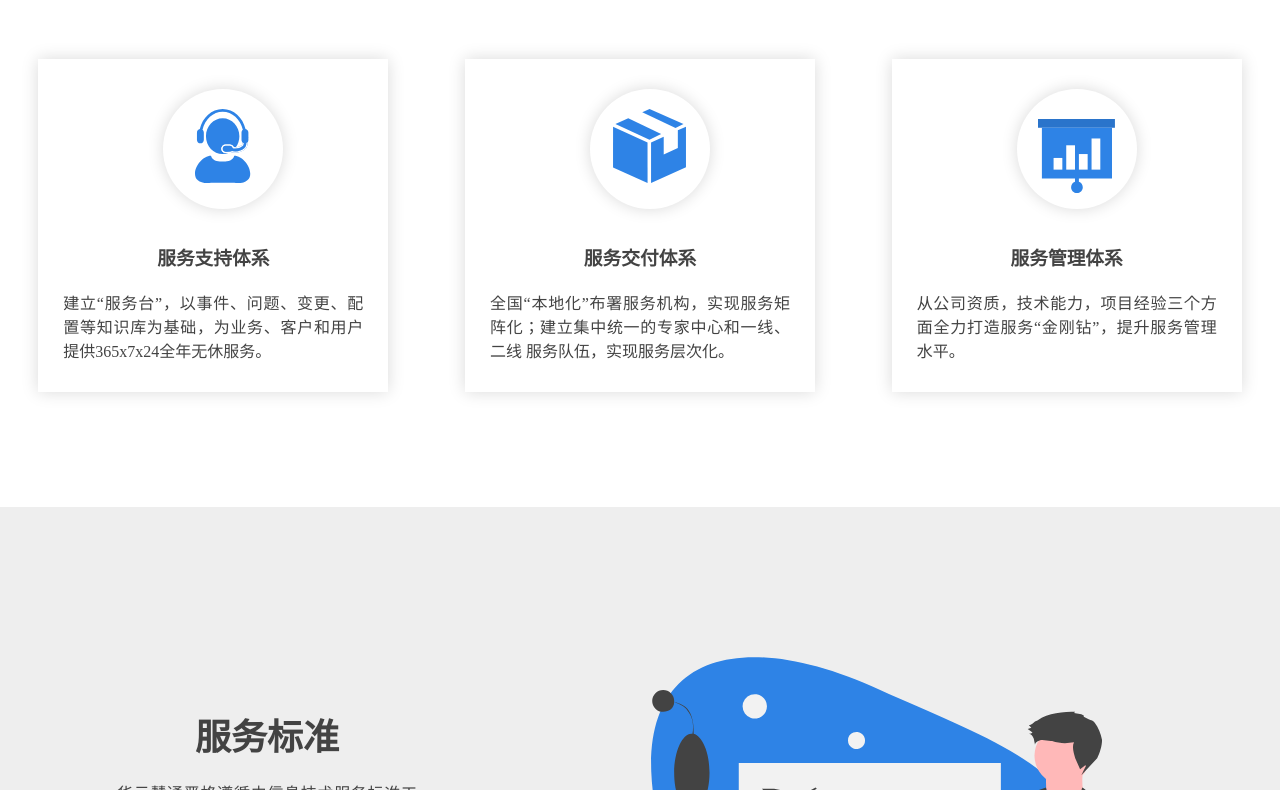
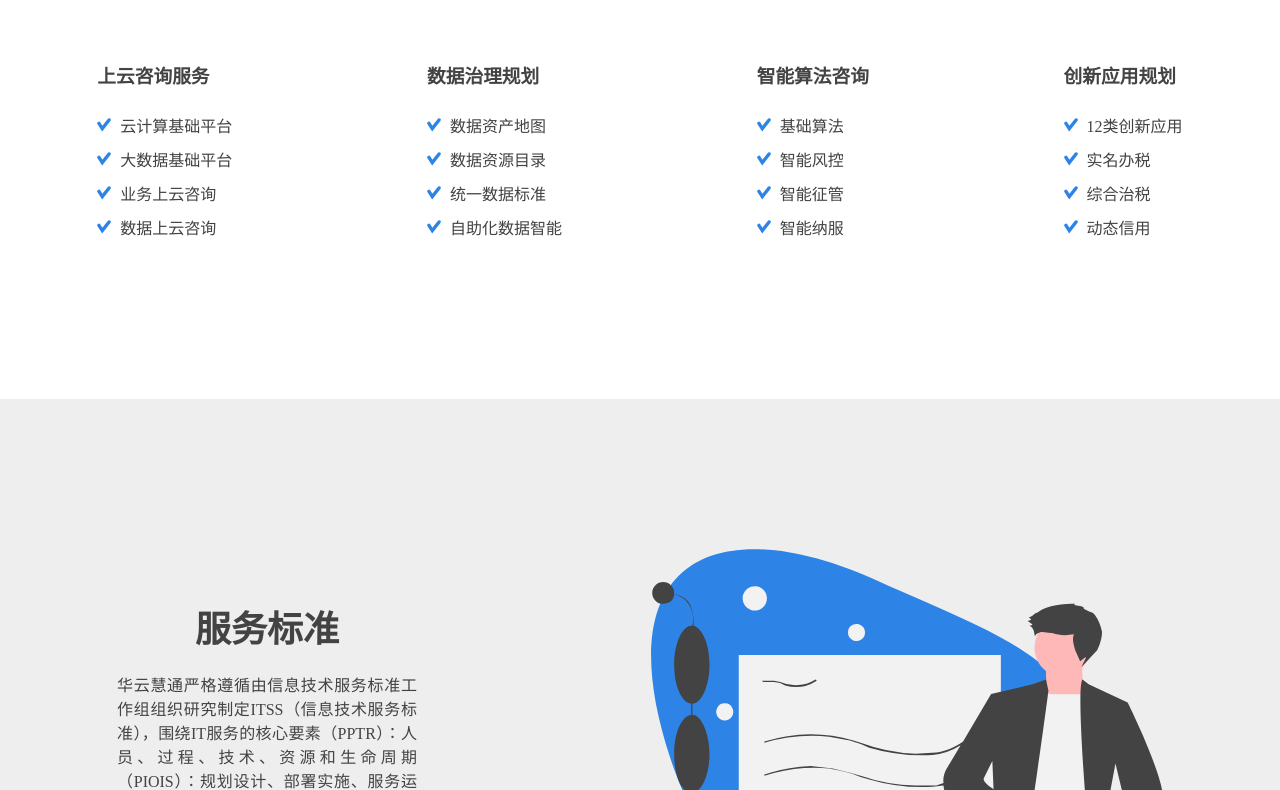
Before and after one commit to Vujovic/ihyht, a Gatsby site: page /services in a window 1280 px wide. Shown: the part 753-1543 px from the top of the page. Built offline with nearby package versions, Linux system fonts and the light colour scheme; Gatsby itself is replaced by a stand-in of ours.

Commit message:
update services, news && contact

```diff
--- a/src/pages/about-us.js
+++ b/src/pages/about-us.js
@@ -7,6 +7,7 @@ import SEO from "../components/seo"
 
 import About from "../components/about/about"
 import Partners from "../components/about/partners"
+import Contact from "../components/about/contactUs"
 
 export default () => (
   <Layout>
@@ -17,7 +18,7 @@ export default () => (
           <Tab>企业简介</Tab>
           <Tab>Team</Tab>
           <Tab>合作伙伴</Tab>
-          <Tab>Contact Us</Tab>
+          <Tab>联系我们</Tab>
           <Tab>Careers</Tab>
         </TabList>
 
@@ -31,7 +32,7 @@ export default () => (
           <Partners />
         </TabPanel>
         <TabPanel>
-          <h2>Contact Us</h2>
+          <Contact />
         </TabPanel>
         <TabPanel>
           <h2>Careers</h2>
--- a/src/pages/services.js
+++ b/src/pages/services.js
@@ -6,11 +6,13 @@ import Img from "gatsby-image"
 import Layout from "../components/layout"
 import SEO from "../components/seo"
 import ServicesCard from "../components/servicesCard"
+import { ServiceFeaturesCards } from "../templates/serviceFeaturesCard"
 
 import Services3 from "../components/svg/services3"
 import Support from "../components/svg/support"
 import Delivery from "../components/svg/delivery"
 import Management from "../components/svg/management"
+import Check from "../components/svg/check"
 
 export default () => {
   const data = useStaticQuery(graphql`
@@ -43,6 +45,90 @@ export default () => {
             />
           </div>
         </header>
+        <ServiceFeaturesCards>
+          <h2>咨询规划</h2>
+          <div className="cards">
+            <div className="card">
+              <h3>上云咨询服务</h3>
+              <ul>
+                <li>
+                  <Check /> 云计算基础平台
+                </li>
+                <li>
+                  <Check /> 大数据基础平台
+                </li>
+                <li>
+                  <Check /> 业务上云咨询
+                </li>
+                <li>
+                  <Check /> 数据上云咨询
+                </li>
+              </ul>
+            </div>
+            <div className="card">
+              <h3>数据治理规划</h3>
+              <ul>
+                <li>
+                  <Check /> 数据资产地图
+                </li>
+                <li>
+                  <Check /> 数据资源目录
+                </li>
+                <li>
+                  <Check /> 统一数据标准
+                </li>
+                <li>
+                  <Check /> 自助化数据智能
+                </li>
+              </ul>
+            </div>
+            <div className="card">
+              <h3>智能算法咨询</h3>
+              <ul>
+                <li>
+                  <Check /> 基础算法
+                </li>
+                <li>
+                  <Check /> 智能风控
+                </li>
+                <li>
+                  <Check /> 智能征管
+                </li>
+                <li>
+                  <Check /> 智能纳服
+                </li>
+              </ul>
+            </div>
+            <div className="card">
+              <h3>创新应用规划</h3>
+              <ul>
+                <li>
+                  <Check /> 12类创新应用
+                </li>
+                <li>
+                  <Check /> 实名办税
+                </li>
+                <li>
+                  <Check /> 综合治税
+                </li>
+                <li>
+                  <Check /> 动态信用
+                </li>
+              </ul>
+            </div>
+          </div>
+        </ServiceFeaturesCards>
+        <div className="standard serviceStandards">
+          <div className="text">
+            <h2>服务标准</h2>
+            <p>
+              华云慧通严格遵循由信息技术服务标准工作组组织研究制定ITSS（信息技术服务标准），围绕IT服务的核心要素（PPTR）：人员、过程、技术、资源和生命周期（PIOIS）：规划设计、部署实施、服务运营、持续改进、监督管理，充分体现质量管理原理和过程改进方法的精髓，确保实现标准化的IT服务、可信赖的IT服务、安全的IT服务。
+            </p>
+          </div>
+          <div className="image">
+            <Services3 />
+          </div>
+        </div>
         <div className="serviceSystem">
           <div className="text">
             <h2>服务支持体系</h2>
@@ -66,17 +152,6 @@ export default () => {
               title="服务管理体系"
               description="从公司资质，技术能力，项目经验三个方面全力打造服务“金刚钻”，提升服务管理水平。"
             />
-          </div>
-        </div>
-        <div className="standard serviceStandards">
-          <div className="text">
-            <h2>服务标准</h2>
-            <p>
-              华云慧通严格遵循由信息技术服务标准工作组组织研究制定ITSS（信息技术服务标准），围绕IT服务的核心要素（PPTR）：人员、过程、技术、资源和生命周期（PIOIS）：规划设计、部署实施、服务运营、持续改进、监督管理，充分体现质量管理原理和过程改进方法的精髓，确保实现标准化的IT服务、可信赖的IT服务、安全的IT服务。
-            </p>
-          </div>
-          <div className="image">
-            <Services3 />
           </div>
         </div>
       </Services>
--- /dev/null
+++ b/src/templates/serviceFeaturesCard.js
@@ -0,0 +1,23 @@
+import styled from "styled-components"
+
+export const ServiceFeaturesCards = styled.div`
+  margin: 150px 0;
+  .cards {
+    display: flex;
+    .card {
+      h3 {
+        margin-bottom: 25px;
+      }
+      ul {
+        list-style-type: none;
+        li {
+          margin: 10px 0;
+          svg {
+            margin-right: 5px;
+            width: 14px;
+          }
+        }
+      }
+    }
+  }
+`
```
Also changed, not shown: src/components/about/contactUs.js (added, +112 -0 lines), src/components/about/svg/address.js (added, +23 -0 lines), src/components/newsCenter.js (+9 -1 lines), src/images/branches.png (added).
